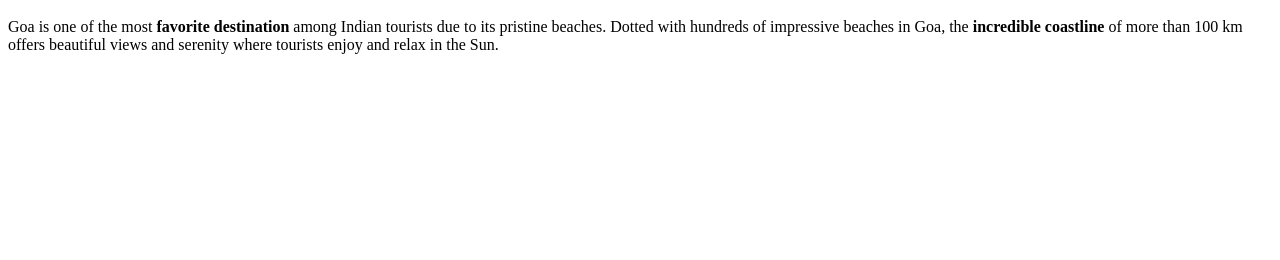
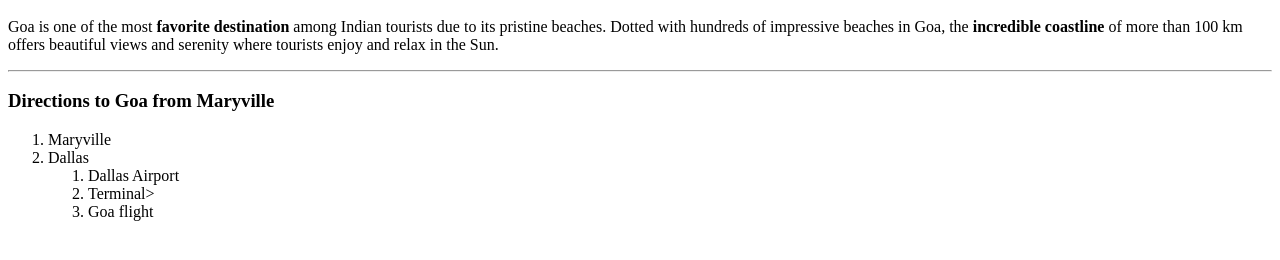
Before and after one commit to 44-563-WebApps-F21/webapps-f21-assignment-3-Srilathavunnam, a plain HTML site: page index.html in a window 1280 px wide. Shown: the part 160-420 px from the top of the page. Drawn offline with Linux system fonts and the light colour scheme.

Commit message:
directions to goa

```diff
--- a/index.html
+++ b/index.html
@@ -10,6 +10,18 @@
 
     <h1>Goa</h1>
 <p>Goa is one of the most <b>favorite destination</b> among Indian tourists due to its pristine beaches. Dotted with hundreds of impressive beaches in Goa, the <b>incredible coastline</b> of more than 100 km offers beautiful views and serenity where tourists enjoy and relax in the Sun.</p>
+<hr>
+<h3>Directions to Goa from Maryville</h3>
+<ol>
+    <li> Maryville</li>
+    <li>Dallas</li>
+        <ol>
+            <li>Dallas Airport</li>
+            <li>Terminal></li>
+            <li>Goa flight</li>
+        </ol>
+
+</ol>
 
 
 
```
